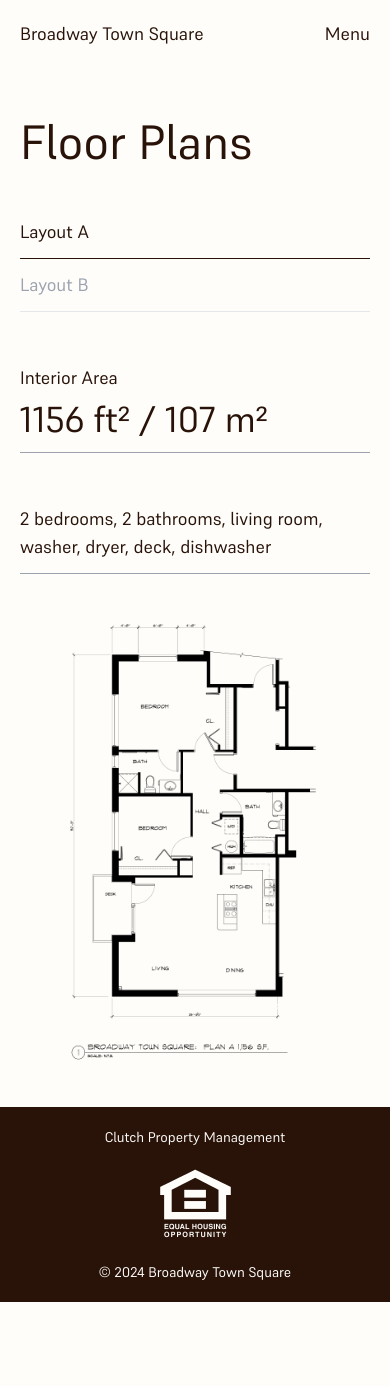
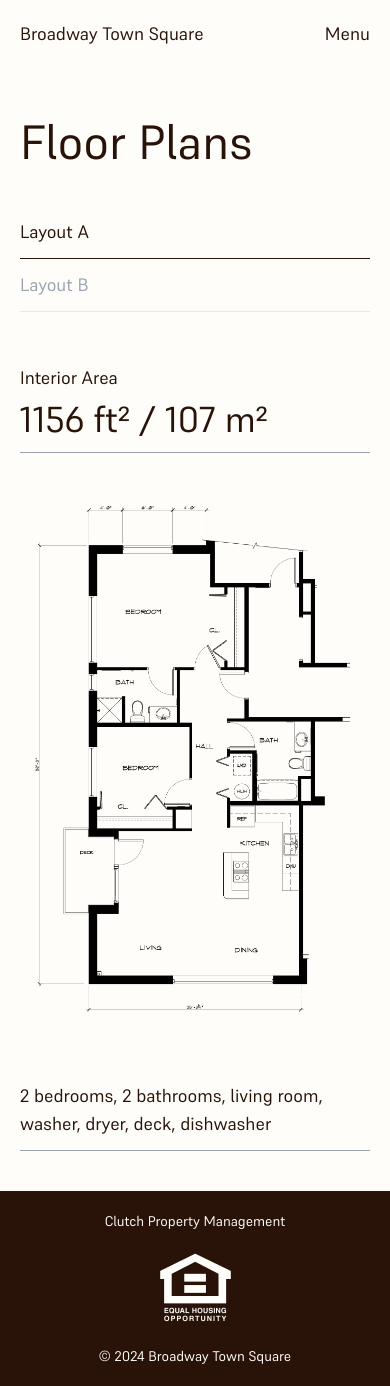
Before and after one commit to ClutchWebAdmin/broadway-town-square, a Next.js app: page /floor-plans in a window 390 px wide. Before the commit the page ends 1302 px from the top, so only its background shows below. Built offline with nearby package versions, Linux system fonts and the light colour scheme.

Commit message:
floor plan responsiveness updates

```diff
--- a/src/app/components/FloorPlansSection.jsx
+++ b/src/app/components/FloorPlansSection.jsx
@@ -42,7 +42,7 @@
   const currentLayout = selectedLayout === "A" ? layoutA : layoutB;
 
   return (
-    <section className="flex flex-col lg:flex-row gap-10 text-lg">
+    <section className="flex flex-col lg:flex-row lg:gap-10 text-lg">
       <div className="flex flex-col w-full lg:w-1/3">
         <div className=" flex flex-col gap-2"></div>
         <h1 className="text-5xl mb-10">Floor Plans</h1>
@@ -74,12 +74,23 @@
           </p>
         </div>
 
-        <div className="py-3 mt-10 border-b border-gray-400">
+        <div className="hidden lg:flex py-3 mt-10 border-b border-gray-400">
           <p>{currentLayout.amenities.join(", ")}</p>
+        </div>
+
+        <div className="lg:hidden flex flex-col">
+          <Image
+            src={currentLayout.imageUrl}
+            alt={`Layout ${selectedLayout}`}
+            className="w-auto h-auto mt-10"
+          />
+          <div className="py-3 mt-10 border-b border-gray-400">
+            <p>{currentLayout.amenities.join(", ")}</p>
+          </div>
         </div>
       </div>
 
-      <div className="flex flex-col w-full lg:w-2/3">
+      <div className="hidden lg:flex flex-col w-full lg:w-2/3">
         <Image
           src={currentLayout.imageUrl}
           alt={`Layout ${selectedLayout}`}
```
Also changed, not shown: public/images/BTS-PLAN-A.png, public/images/BTS-PLAN-B.png.
